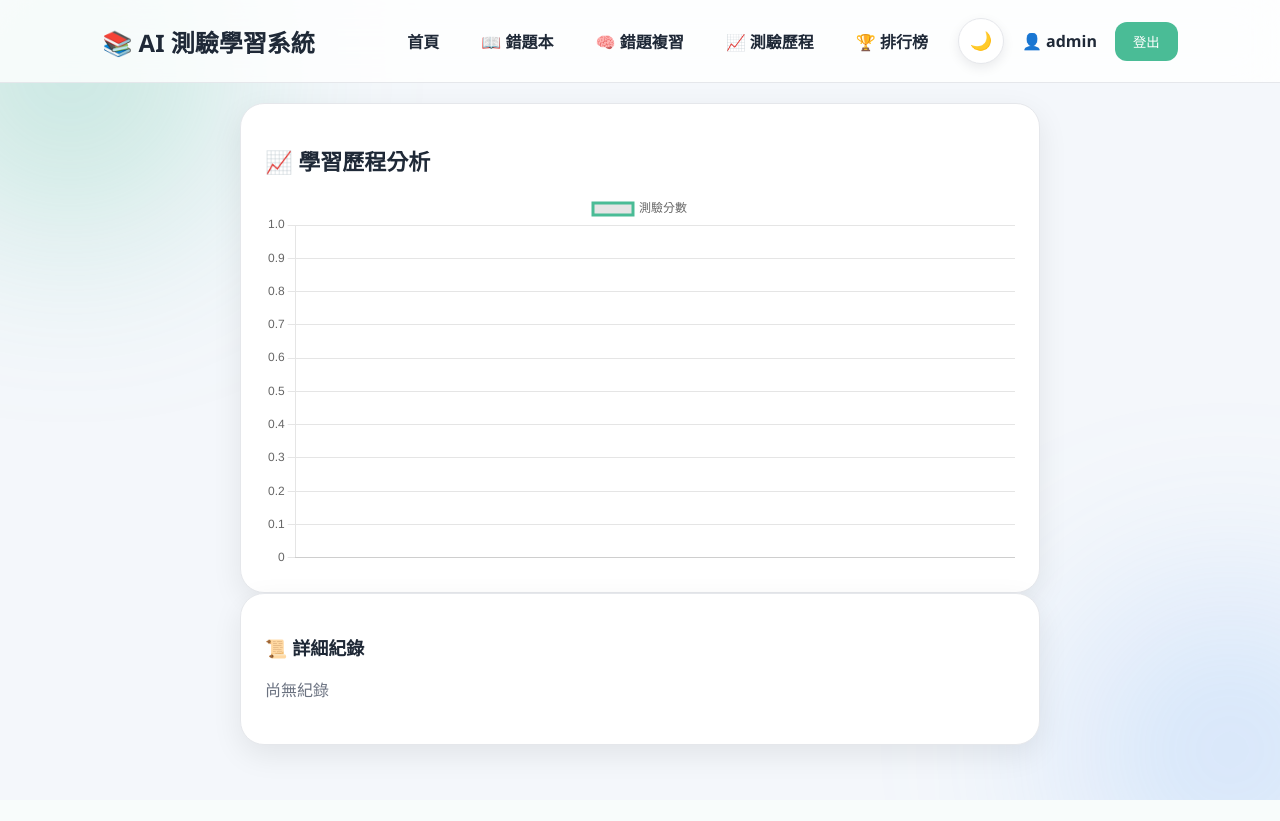
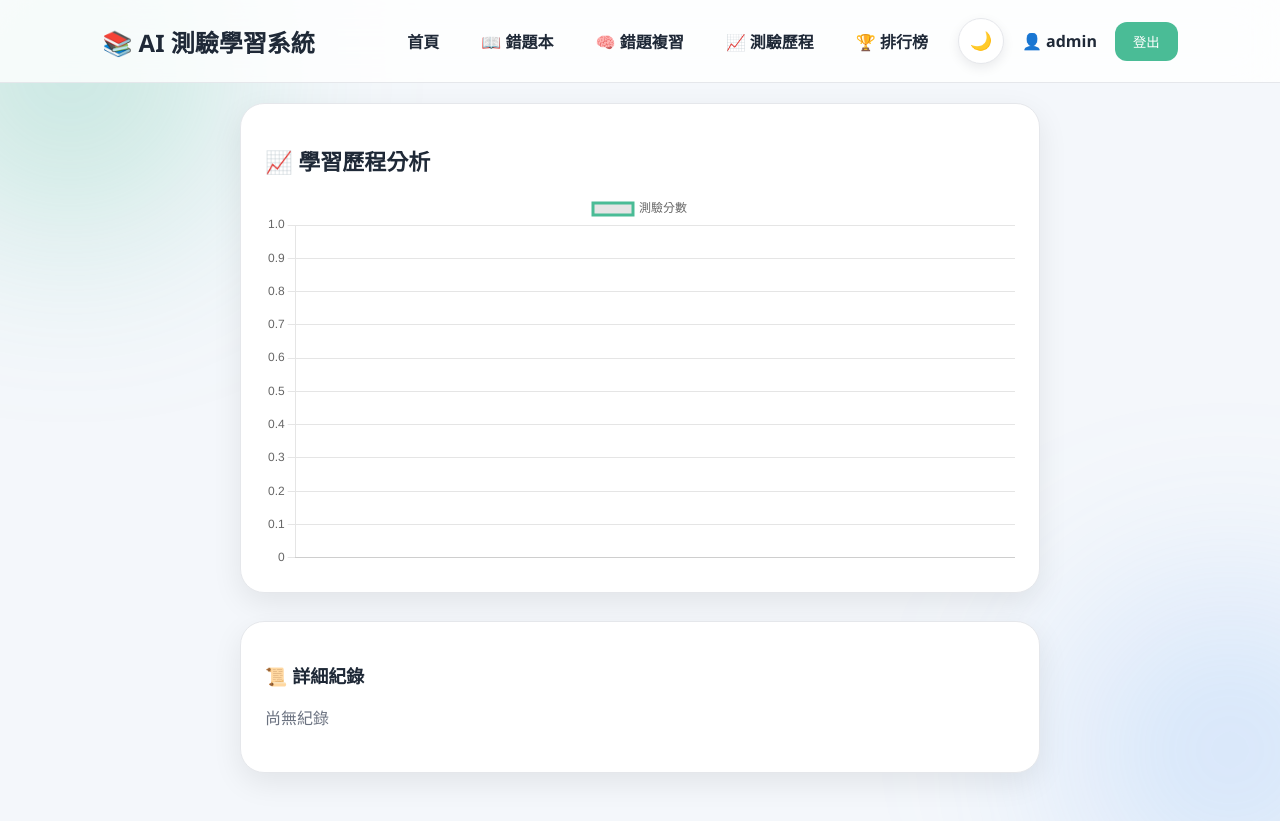
Before and after one commit to CBF113045/django-ds-quiz, a Django app: page /history/ in a window 1280 px wide. Before the commit the page ends 800 px from the top, so only its background shows below. Run offline with Django 5.2, Linux system fonts and the light colour scheme; a user stored in the database is signed in; data that the repository does not hold is empty.

Commit message:
Update history.html

```diff
--- a/quiz/templates/quiz/history.html
+++ b/quiz/templates/quiz/history.html
@@ -1,27 +1,42 @@
 {% extends "base.html" %}
+
 {% block content %}
 
+<div class="page-section">
     <div class="card">
         <h2>📈 學習歷程分析</h2>
 
         <canvas id="scoreChart"></canvas>
     </div>
+</div>
 
+<div class="page-section">
     <div class="card">
         <h3>📜 詳細紀錄</h3>
 
         {% for r in records %}
-    <div class="card">
+        <div class="card compact-card">
+
             <p>分數：{{ r.score }}%</p>
-        <p>答對：{{ r.correct }}/{{ r.total }}</p>
-        <p>時間：{{ r.created_at }}</p>
+
+            <p>
+                答對：
+                {{ r.correct }}/{{ r.total }}
+            </p>
+
+            <p>
+                時間：
+                {{ r.created_at }}
+            </p>
+
         </div>
+
         {% empty %}
         <p>尚無紀錄</p>
         {% endfor %}
     </div>
+</div>
 
-<!-- Chart.js -->
 <script src="https://cdn.jsdelivr.net/npm/chart.js"></script>
 
 <script>
@@ -30,10 +45,10 @@
 new Chart(ctx, {
     type: 'line',
     data: {
-            labels: {{ labels| safe }},
+        labels: {{ labels|safe }},
         datasets: [{
             label: '測驗分數',
-            data: {{ scores| safe }},
+            data: {{ scores|safe }},
             borderColor: '#4abc96',
             tension: 0.3,
             fill: true
```
Lines whose indentation alone changed are shown as unchanged.
